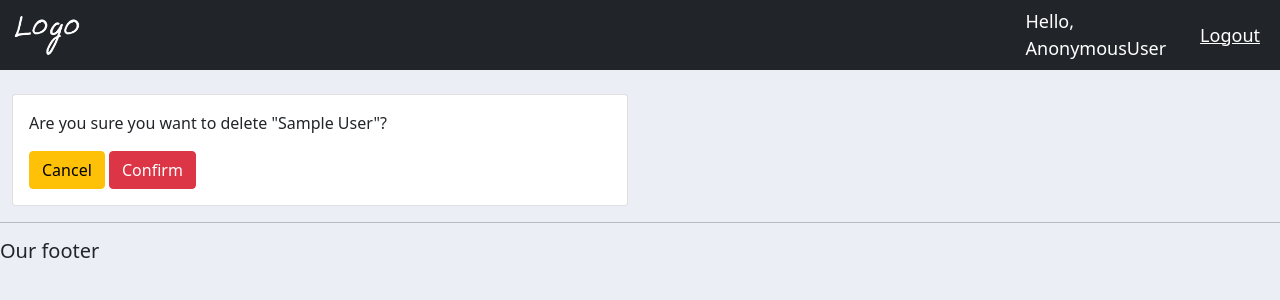
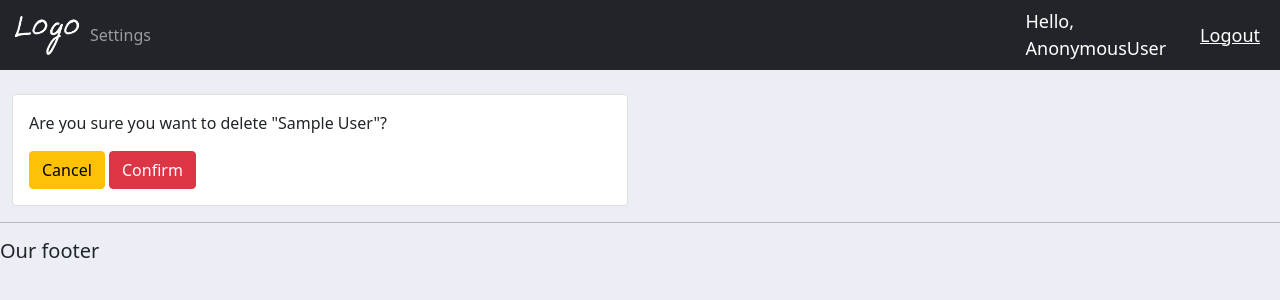
Before and after one commit to sonmezmusa/dnnsIvyCrshCrsTtrl, a Django app: template templates/accounts/delete.html in a window 1280 px wide. Shown: the top 300 px of the page. Run offline with Django 3.2, Linux system fonts and the light colour scheme; the template is opened without the code that fills it: values that come from a table or form of the project are taken from there, others are empty; tables that the repository leaves empty hold one stand-in row (values such as "Sample post").

Commit message:
templates/accounts/navbar.html değiştirildi
Kullanıcı bilgileri işlemleri için 'Settings'
menüsü eklendi.

```diff
--- a/templates/accounts/navbar.html
+++ b/templates/accounts/navbar.html
@@ -24,6 +24,9 @@
           <a class="nav-link" href="{% url 'accounts:products' %}">Products</a>
         </li>
         {% endif %}
+        <li class="nav-item">
+          <a class="nav-link" href="{% url 'accounts:account' %}">Settings</a>
+        </li>
       </ul>
     </div>
   </div>
```
